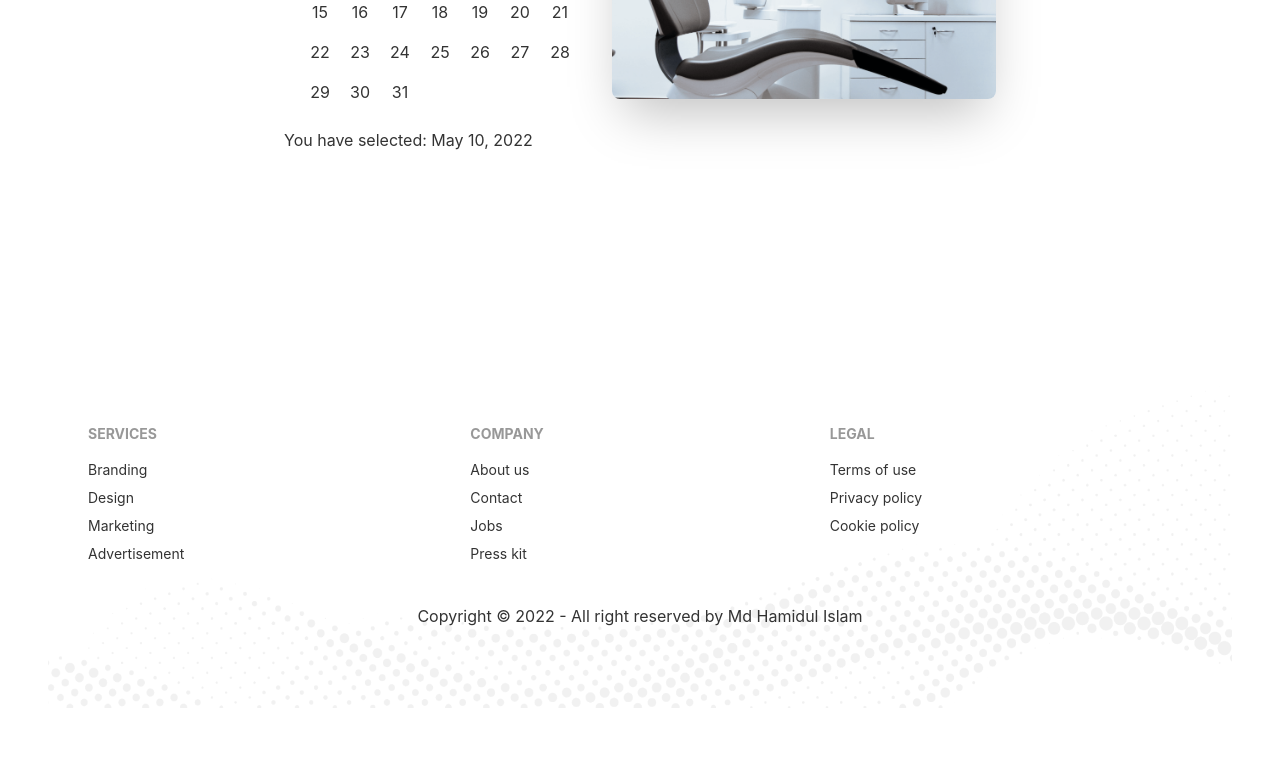
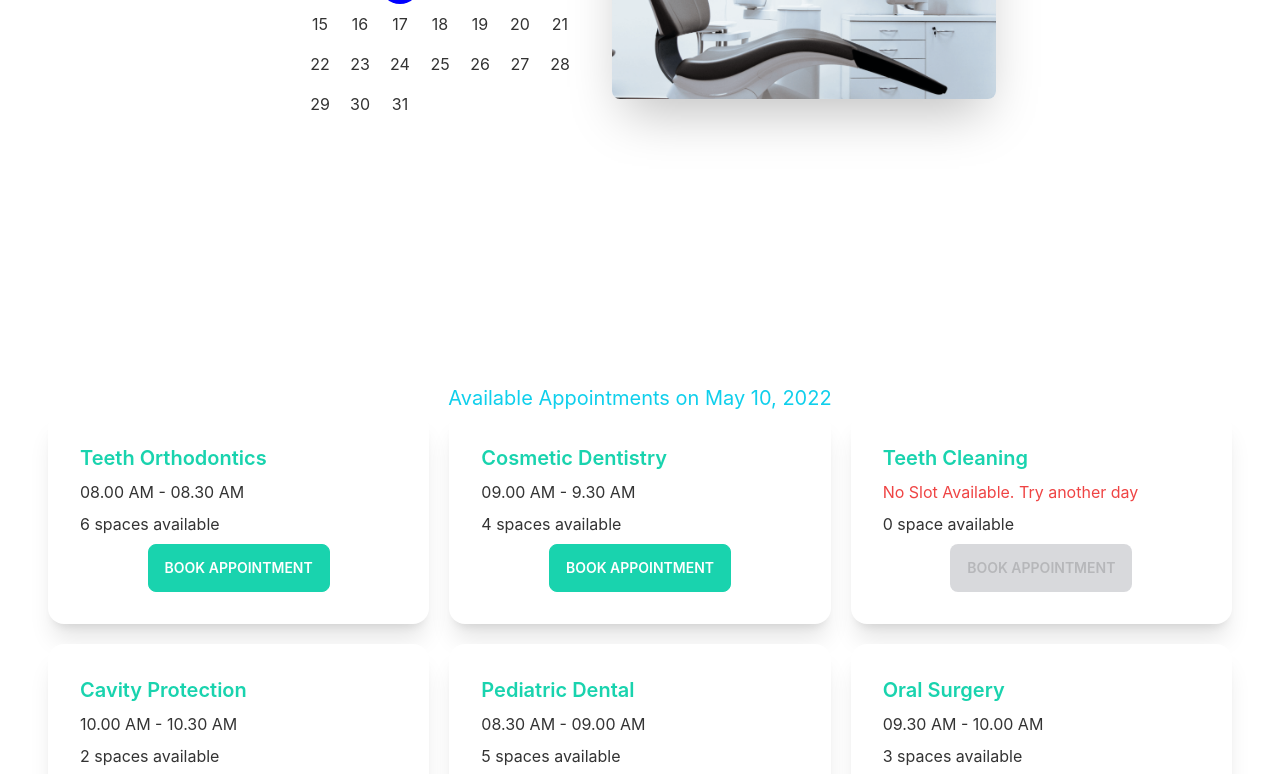
Before and after one commit to Hamidul-1/doctors-portal-client, a React (Create React App) app: page /appointment in a window 1280 px wide. Shown: the part 480-1254 px from the top of the page. Before the commit the page ends 1188 px from the top, so only its background shows below. Built offline with nearby package versions, Linux system fonts and the light colour scheme.

Commit message:
Created services

```diff
--- /dev/null
+++ b/public/services.json
@@ -0,0 +1,57 @@
+[
+    {
+      "_id": 1,
+      "name": "Teeth Orthodontics",
+      "slots": [
+        "08.00 AM - 08.30 AM",
+        "08.30 AM - 09.00 AM",
+        "09.00 AM - 9.30 AM",
+        "09.30 AM - 10.00 AM",
+        "10.00 AM - 10.30 AM",
+        "10.30 AM - 11.00 AM"
+      ]
+    },
+    {
+      "_id": 2,
+      "name": "Cosmetic Dentistry",
+      "slots": [
+        "09.00 AM - 9.30 AM",
+        "09.30 AM - 10.00 AM",
+        "10.00 AM - 10.30 AM",
+        "10.30 AM - 11.00 AM"
+      ]
+    },
+    {
+      "_id": 3,
+      "name": "Teeth Cleaning",
+      "slots": []
+    },
+    {
+      "_id": 4,
+      "name": "Cavity Protection",
+      "slots": [
+        "10.00 AM - 10.30 AM",
+        "10.30 AM - 11.00 AM"
+      ]
+    },
+    {
+      "_id": 5,
+      "name": "Pediatric Dental",
+      "slots": [
+        "08.30 AM - 09.00 AM",
+        "09.00 AM - 9.30 AM",
+        "09.30 AM - 10.00 AM",
+        "10.00 AM - 10.30 AM",
+        "10.30 AM - 11.00 AM"
+      ]
+    },
+    {
+      "_id": 6,
+      "name": "Oral Surgery",
+      "slots": [
+        "09.30 AM - 10.00 AM",
+        "10.00 AM - 10.30 AM",
+        "10.30 AM - 11.00 AM"
+      ]
+    }
+  ]
--- a/src/Pages/Appointment/Appointment.js
+++ b/src/Pages/Appointment/Appointment.js
@@ -1,11 +1,14 @@
-import React from 'react';
+import React, { useState } from 'react';
 import Footer from '../Shared/Footer';
 import AppointmentBanner from './AppointmentBanner';
+import AvailableAppointments from './AvailableAppointments';
 
 const Appointment = () => {
+    const [date, setDate] = useState(new Date());
     return (
         <div>
-            <AppointmentBanner></AppointmentBanner>
+            <AppointmentBanner date={date} setDate={setDate}></AppointmentBanner>
+            <AvailableAppointments date={date}></AvailableAppointments>
             <Footer></Footer>
         </div>
     );
--- a/src/Pages/Appointment/AppointmentBanner.js
+++ b/src/Pages/Appointment/AppointmentBanner.js
@@ -1,11 +1,11 @@
-import React, { useState } from 'react';
+import React from 'react';
 import chair from '../../assets/images/chair.png';
 import { DayPicker } from 'react-day-picker';
 import 'react-day-picker/dist/style.css';
 import { format } from 'date-fns';
 
-const AppointmentBanner = () => {
-    const [date, setDate] = useState(new Date());
+const AppointmentBanner = ({date, setDate}) => {
+
     return (
         <div class="hero min-h-screen">
             <div class="hero-content flex-col lg:flex-row-reverse">
@@ -16,7 +16,6 @@
                     selected={date}
                     onSelect={setDate}
                     />
-                    <p>You have selected: {format(date, 'PP')}</p>
                 </div>
             </div>
 
--- /dev/null
+++ b/src/Pages/Appointment/AvailableAppointments.js
@@ -0,0 +1,29 @@
+import { format } from 'date-fns';
+import React, { useEffect, useState } from 'react';
+import Service from './Service';
+
+const AvailableAppointments = ({ date }) => {
+    const [services, setServices] = useState([]);
+
+    useEffect(() => {
+        fetch('services.json')
+            .then(res => res.json())
+            .then(data => setServices(data));
+    }, [])
+
+    return (
+        <div>
+            <h4 className='text-xl text-primary text-center'>Available Appointments on {format(date, 'PP')}</h4>
+            <div className='grid grid-cols-1 md:grid-cols-2 lg:grid-cols-3 gap-5'>
+                {
+                    services.map(service => <Service
+                        key={service._id}
+                        service={service}
+                    ></Service>)
+                }
+            </div>
+        </div>
+    );
+};
+
+export default AvailableAppointments;
--- /dev/null
+++ b/src/Pages/Appointment/Service.js
@@ -0,0 +1,25 @@
+import React from 'react';
+
+const Service = ({service}) => {
+    const {name, slots} = service;
+    return (
+        <div class="card lg:max-w-lg bg-base-100 shadow-xl">
+            <div class="card-body">
+                <h2 class="card-title text-secondary">{name}</h2>
+                <p>
+                    {
+                        slots.length > 0
+                        ? <span>{slots[0]}</span>
+                        :<span className='text-red-500'>No Slot Available. Try another day</span>
+                    }
+                </p>
+                <p>{slots.length} {slots.length > 1 ? 'spaces' : 'space'} available</p>
+                <div class="card-actions justify-center">
+                    <button disabled={slots.length===0} class="btn btn-secondary text-white uppercase">Book Appointment</button>
+                </div>
+            </div>
+        </div>
+    );
+};
+
+export default Service;
```
